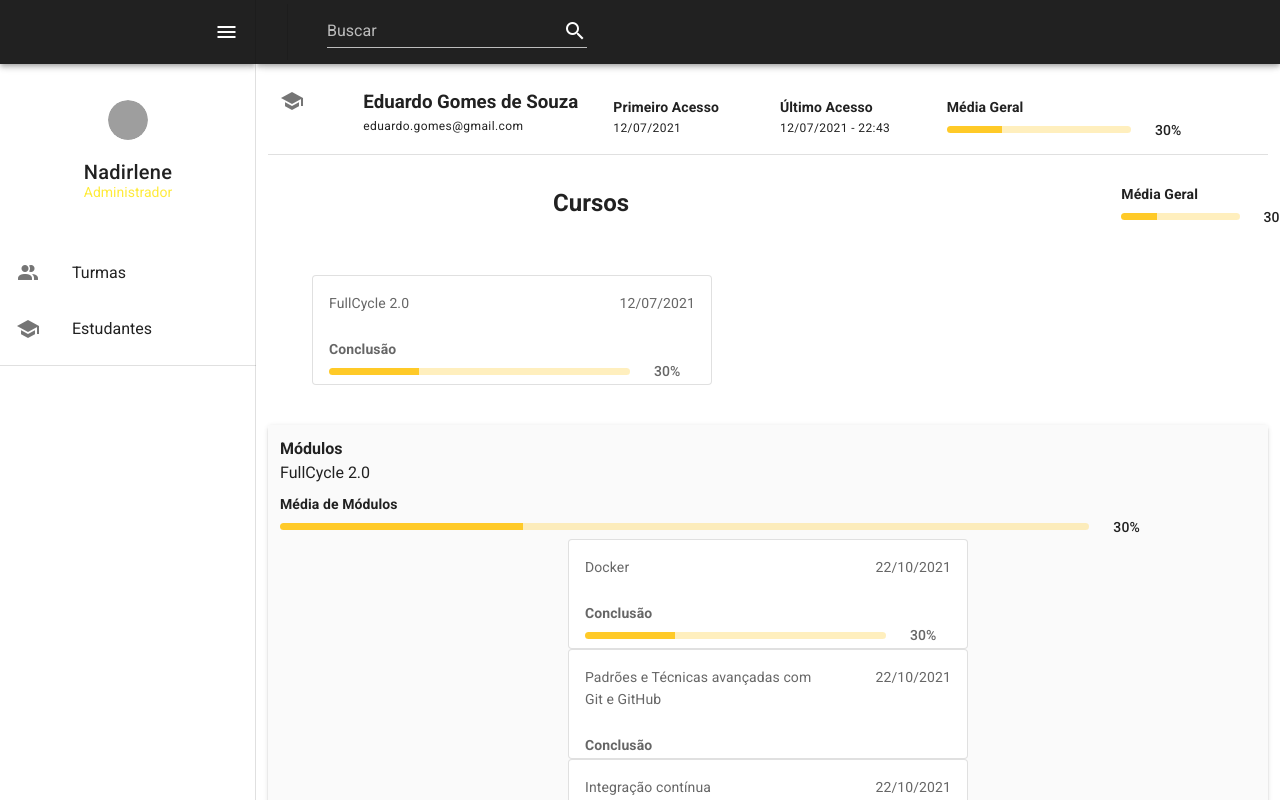
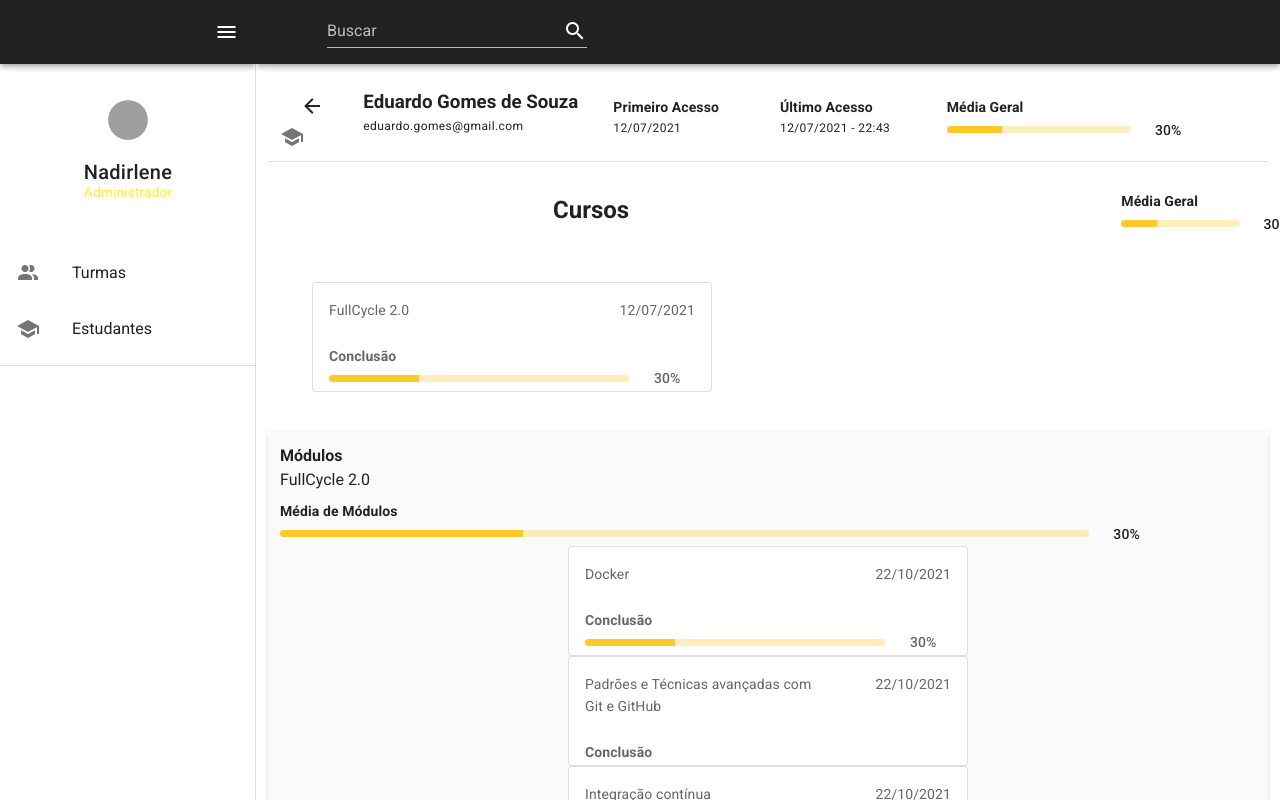
Before and after one commit to Nadirlene/Teste, a Vue app in the folder fullcycle/: page / in a window 1280 px wide. Shown: the top 800 px of the page. Built offline with nearby package versions, Linux system fonts and the light colour scheme; grey boxes are pictures that could not be loaded.

Commit message:
ajustes css

```diff
--- a/fullcycle/src/components/info_usuario/index.vue
+++ b/fullcycle/src/components/info_usuario/index.vue
@@ -1,9 +1,9 @@
 <template>
   <v-container class="content">
     <v-row>
-      <v-col cols="1">
-        <!-- <v-btn text><v-icon>mdi-arrow-left</v-icon></v-btn> -->
-        <v-icon>mdi-school</v-icon>
+      <v-col cols="1" >
+        <v-btn text><v-icon>mdi-arrow-left</v-icon></v-btn>
+        <v-icon >mdi-school</v-icon>
       </v-col>
 
       <v-col cols="3">
```
